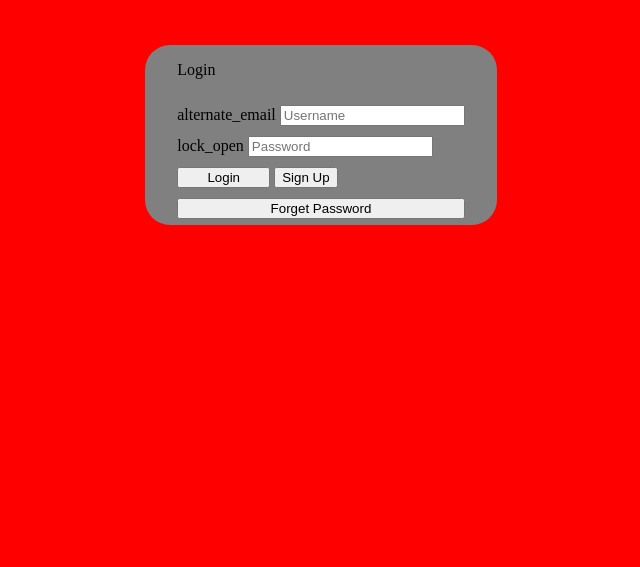
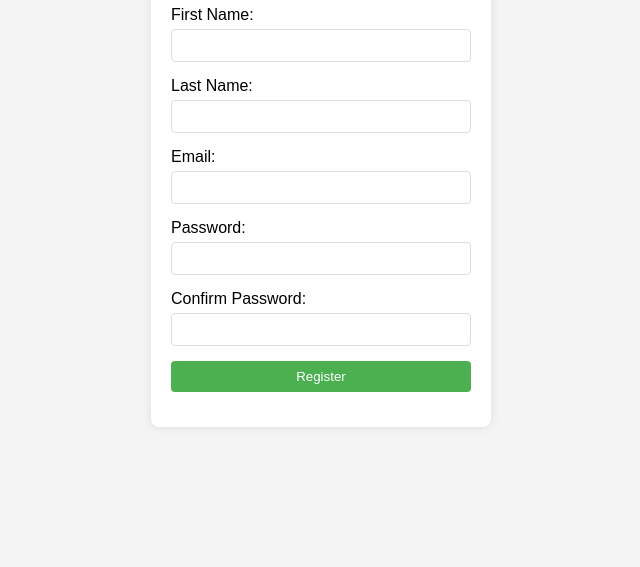
Before and after one commit to heer2009/Login-Page-1.0, a plain HTML site: page index.html in a window 1280 px wide. Shown: the part 233-800 px from the top of the page, without its empty margins (319-959 px from the left). Drawn offline with Linux system fonts and the light colour scheme.

Commit message:
Update index.html

```diff
--- a/index.html
+++ b/index.html
@@ -1,44 +1,83 @@
 <!DOCTYPE html>
 <html lang="en">
-    <head>Login Centre
-        <link rel="stylesheet" href="style.css">
-    </head>
-
-    <body>
-        <form class="form">
-            <p id="heading">Login</p>
-
-            <div class="field">
-                <span class="material-symbols-outlined">alternate_email</span>
-                <input
-                autocomplete="off"
-                placeholder="Username"
-                class="input-field"
-                type="text"
-                />
+<head>
+    <meta charset="UTF-8">
+    <meta name="viewport" content="width=device-width, initial-scale=1.0">
+    <title>Registration Form</title>
+    <style>
+        body {
+            font-family: Arial, sans-serif;
+            background-color: #f4f4f4;
+            margin: 0;
+            padding: 0;
+            display: flex;
+            justify-content: center;
+            align-items: center;
+            height: 100vh;
+        }
+        .container {
+            background-color: #fff;
+            padding: 20px;
+            border-radius: 8px;
+            box-shadow: 0 0 10px rgba(0,0,0,0.1);
+            width: 300px;
+        }
+        h1 {
+            text-align: center;
+        }
+        .form-group {
+            margin-bottom: 15px;
+        }
+        .form-group label {
+            display: block;
+            margin-bottom: 5px;
+        }
+        .form-group input {
+            width: 100%;
+            padding: 8px;
+            box-sizing: border-box;
+            border: 1px solid #ddd;
+            border-radius: 4px;
+        }
+        .form-group input[type="submit"] {
+            background-color: #4CAF50;
+            color: #fff;
+            border: none;
+            cursor: pointer;
+        }
+        .form-group input[type="submit"]:hover {
+            background-color: #45a049;
+        }
+    </style>
+</head>
+<body>
+    <div class="container">
+        <h1>Register</h1>
+        <form action="/submit_registration" method="post">
+            <div class="form-group">
+                <label for="first_name">First Name:</label>
+                <input type="text" id="first_name" name="first_name" required>
             </div>
-
-            <div class="field">
-                <span class="material-symbols-outlined">lock_open</span>
-                <input
-                placeholder="Password"
-                class="input-field"
-                type="password"
-                />
+            <div class="form-group">
+                <label for="last_name">Last Name:</label>
+                <input type="text" id="last_name" name="last_name" required>
             </div>
-
-            <div class="btn">
-                <button class="button1">
-                    &nbsp;&nbsp;&nbsp;&nbsp;&nbsp;&nbsp;Login&nbsp;&nbsp;&nbsp;&nbsp;&nbsp;&nbsp;
-                </button>
-                <button class="button2">Sign Up</button>
+            <div class="form-group">
+                <label for="email">Email:</label>
+                <input type="email" id="email" name="email" required>
             </div>
-            <button class="button3">Forget Password</button>
-
+            <div class="form-group">
+                <label for="password">Password:</label>
+                <input type="password" id="password" name="password" required>
+            </div>
+            <div class="form-group">
+                <label for="confirm_password">Confirm Password:</label>
+                <input type="password" id="confirm_password" name="confirm_password" required>
+            </div>
+            <div class="form-group">
+                <input type="submit" value="Register">
+            </div>
         </form>
-
-
-
-
-    </body>
+    </div>
+</body>
 </html>
```
